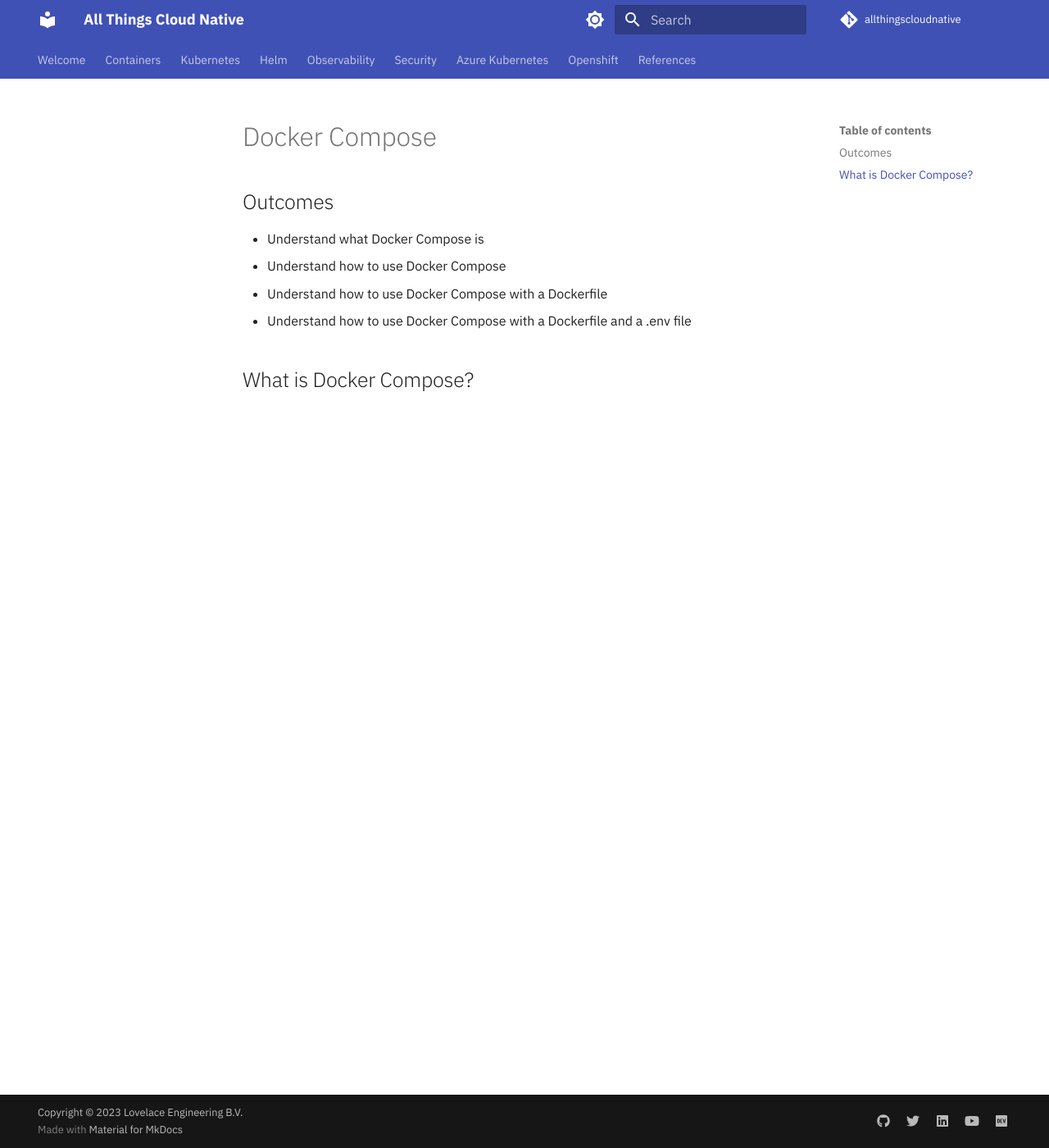
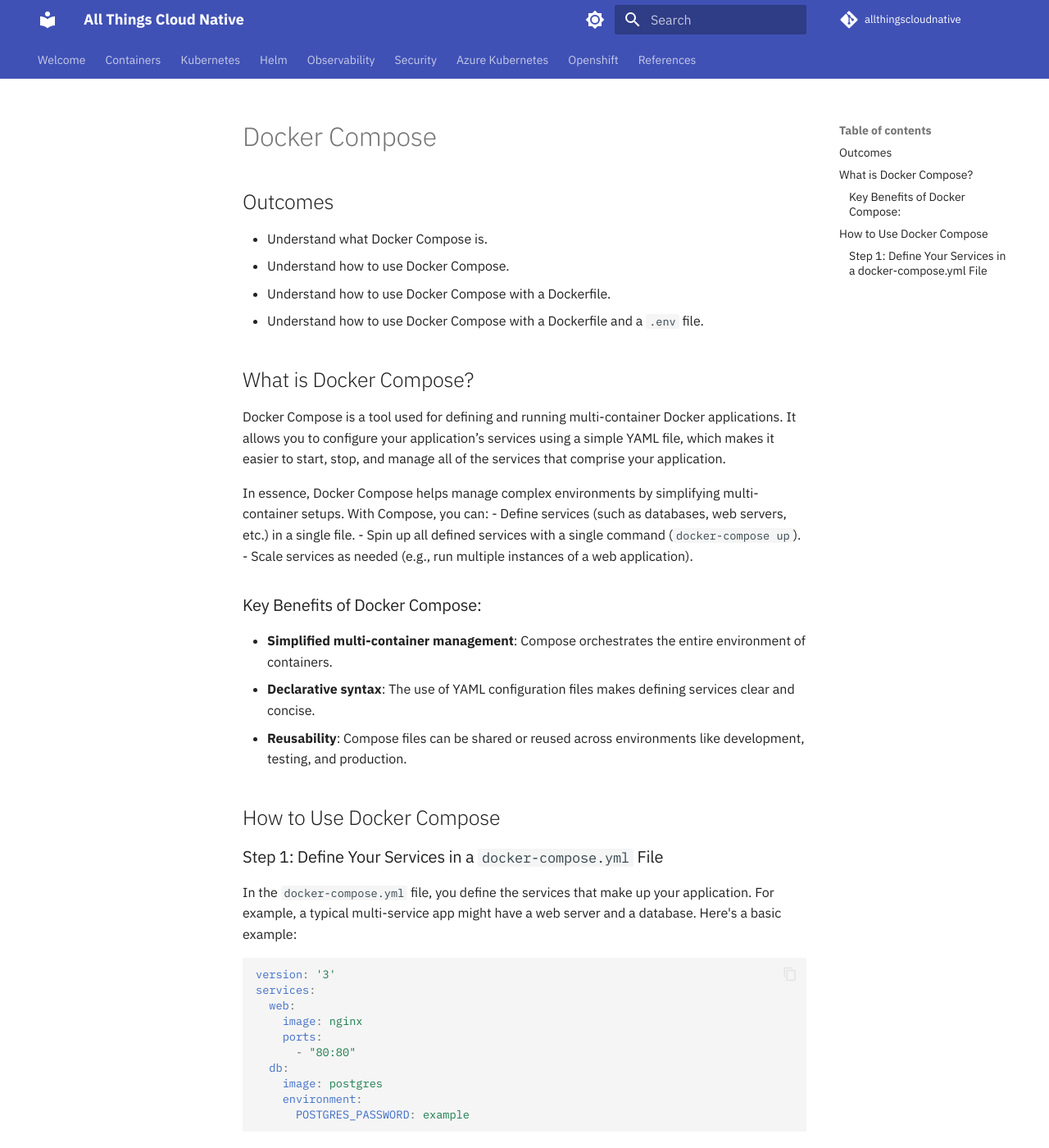
Before and after one commit to ams0/allthingscloudnative, an MkDocs documentation site: the page built from docs/containers/docker-compose.md, in a window 1280 px wide and 1400 px high. Shown: the whole window at 82% size. Built offline with MkDocs 1.6.1 and Material for MkDocs 9.7.7, drawn with Linux system fonts in a browser that asks for light colours; comment, search, counter and statistics services are not loaded.

````diff
--- a/docs/containers/docker-compose.md
+++ b/docs/containers/docker-compose.md
@@ -2,9 +2,40 @@
 
 ## Outcomes
 
-- Understand what Docker Compose is
-- Understand how to use Docker Compose
-- Understand how to use Docker Compose with a Dockerfile
-- Understand how to use Docker Compose with a Dockerfile and a .env file
+- Understand what Docker Compose is.
+- Understand how to use Docker Compose.
+- Understand how to use Docker Compose with a Dockerfile.
+- Understand how to use Docker Compose with a Dockerfile and a `.env` file.
 
 ## What is Docker Compose?
+
+Docker Compose is a tool used for defining and running multi-container Docker applications. It allows you to configure your application’s services using a simple YAML file, which makes it easier to start, stop, and manage all of the services that comprise your application.
+
+In essence, Docker Compose helps manage complex environments by simplifying multi-container setups. With Compose, you can:
+- Define services (such as databases, web servers, etc.) in a single file.
+- Spin up all defined services with a single command (`docker-compose up`).
+- Scale services as needed (e.g., run multiple instances of a web application).
+
+### Key Benefits of Docker Compose:
+- **Simplified multi-container management**: Compose orchestrates the entire environment of containers.
+- **Declarative syntax**: The use of YAML configuration files makes defining services clear and concise.
+- **Reusability**: Compose files can be shared or reused across environments like development, testing, and production.
+
+## How to Use Docker Compose
+
+### Step 1: Define Your Services in a `docker-compose.yml` File
+
+In the `docker-compose.yml` file, you define the services that make up your application. For example, a typical multi-service app might have a web server and a database. Here's a basic example:
+
+```yaml
+version: '3'
+services:
+  web:
+    image: nginx
+    ports:
+      - "80:80"
+  db:
+    image: postgres
+    environment:
+      POSTGRES_PASSWORD: example
+```
````
Also changed, not shown: docs/security/index.md (+17 -0 lines).
